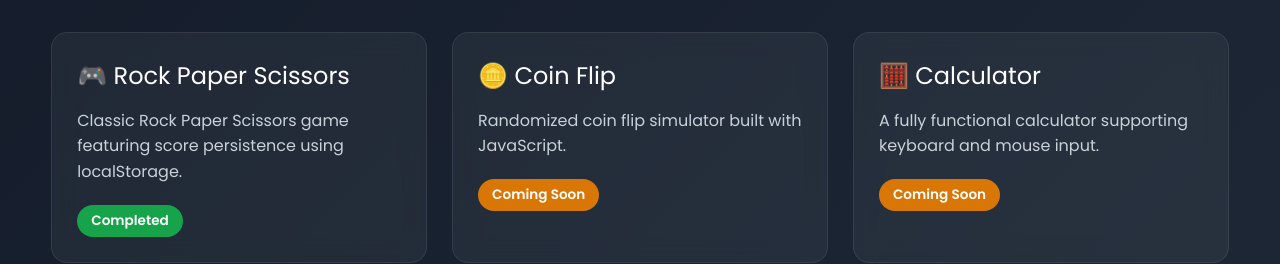
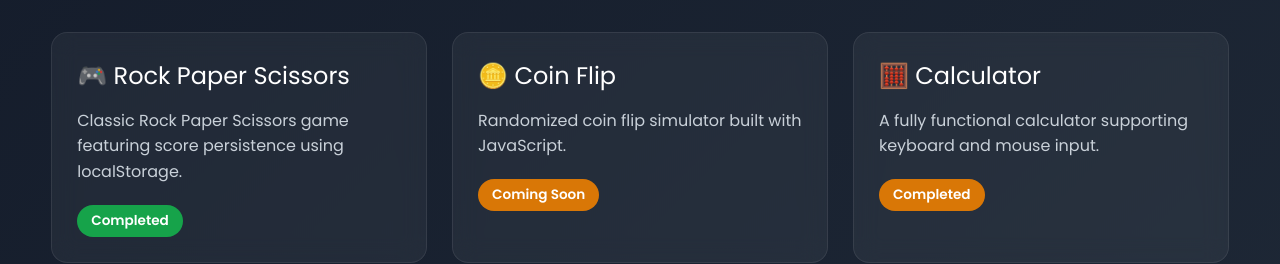
Before and after one commit to Ankith-Achar-27/javascript-learning, a plain HTML site: page index.html in a window 1280 px wide. Shown: the part 892-1156 px from the top of the page. Drawn offline with Linux system fonts and the light colour scheme.

Commit message:
added simple calculator

```diff
--- a/index.html
+++ b/index.html
@@ -310,16 +310,17 @@
                 </div>
 
                 <div class="card">
+                    <a href="simple-calculator/">
+                        <div class="title">🧮 Calculator</div>
 
-                    <div class="title">🧮 Calculator</div>
+                        <div class="description">
 
-                    <div class="description">
+                            A fully functional calculator supporting keyboard and mouse input.
 
-                        A fully functional calculator supporting keyboard and mouse input.
+                        </div>
 
-                    </div>
-
-                    <span class="badge coming">Coming Soon</span>
+                        <span class="badge coming">Completed</span>
+                    </a>
 
                 </div>
 
```
